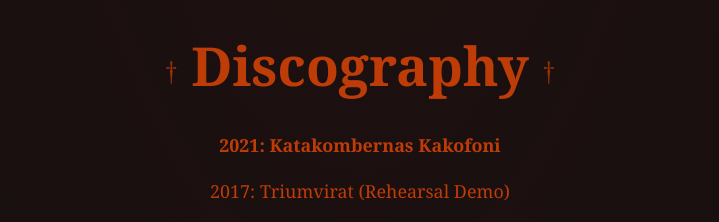
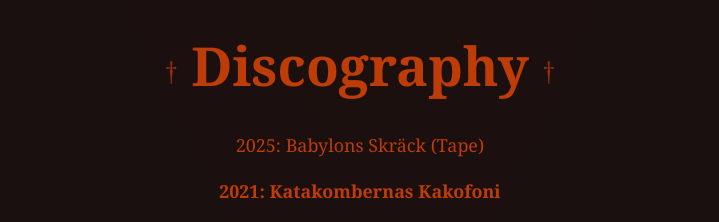
Before and after one commit to Sundin/tyranno-online, a Vue app: page /about in a window 1280 px wide. Shown: the part 860-1082 px from the top of the page, without its empty margins (280-999 px from the left). Built offline with nearby package versions, Linux system fonts and the light colour scheme; no server answers.

Commit message:
Add Babylons Skräck to discography (#28)
Record the 2025 cassette release in the About page discography and add regression coverage for the entry.

```diff
--- a/src/pages/About.vue
+++ b/src/pages/About.vue
@@ -14,6 +14,7 @@
     <p>Pestgam – Drums of Doom</p>
 
     <h1>Discography</h1>
+    <p>2025: Babylons Skräck (Tape)</p>
     <p><b>2021: Katakombernas Kakofoni</b></p>
     <p>2017: Triumvirat (Rehearsal Demo)</p>
 
```
Also changed, not shown: 1 other file (tests, documents, lock files or other folders).
